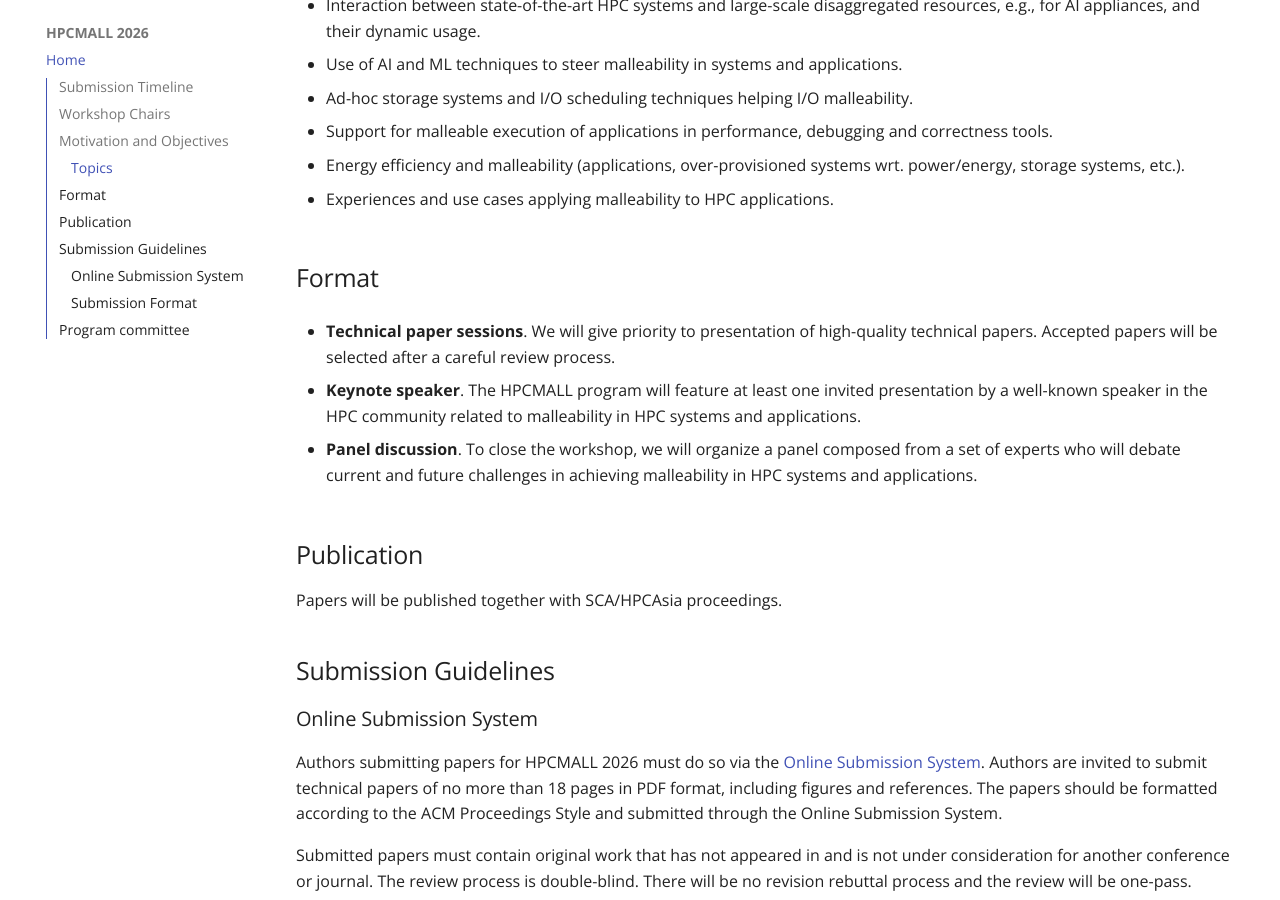
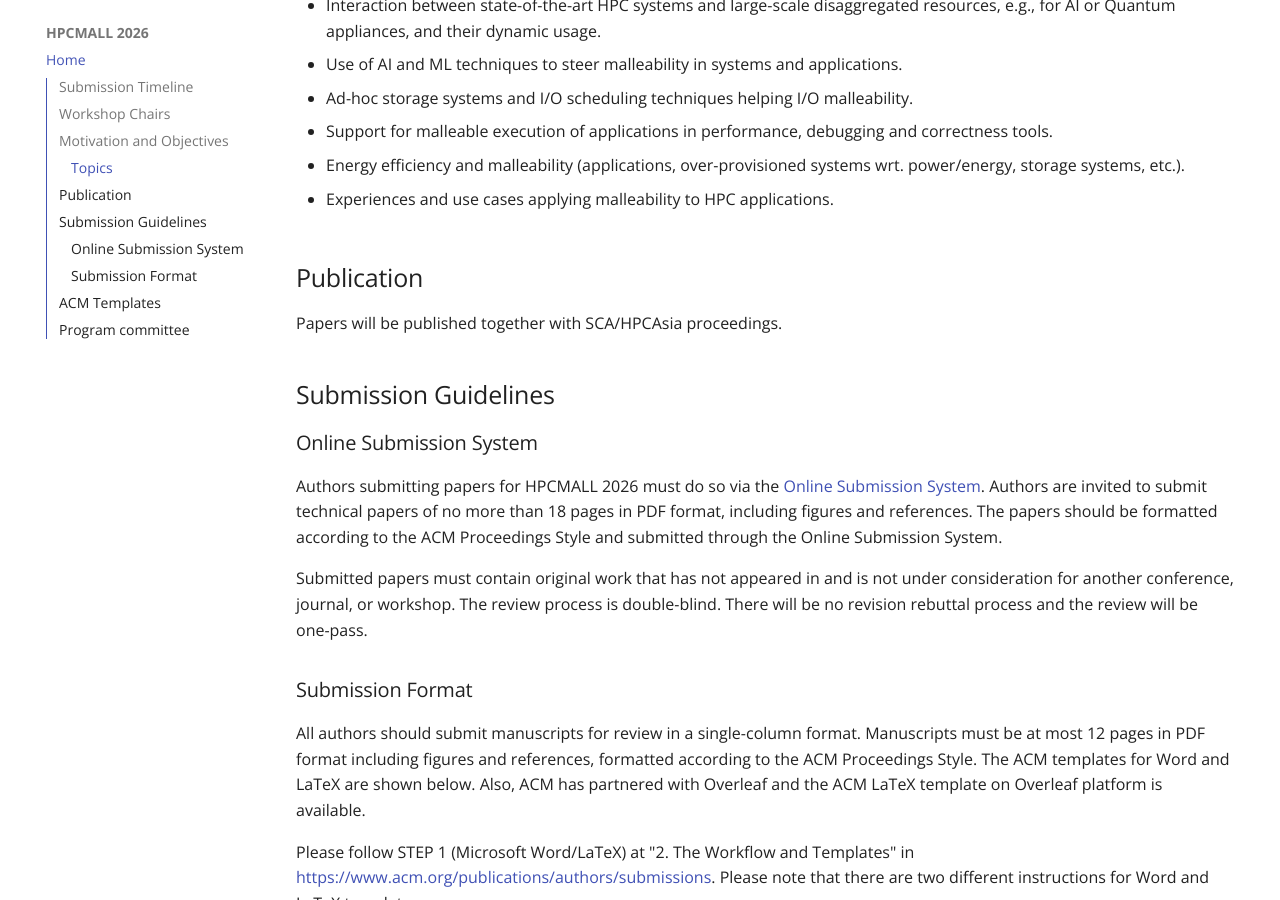
Before and after one commit to CoCo-ARCOS/HPCMALL2026, an MkDocs documentation site: the page built from docs/index.md, in a window 1280 px wide and 900 px high, scrolled down 2003 px. Built offline with MkDocs 1.6.1 and Material for MkDocs 9.7.7, drawn with Linux system fonts in a browser that asks for light colours; some of the changed text lies outside the part shown.

Commit message:
Update index.md

```diff
--- a/docs/index.md
+++ b/docs/index.md
@@ -38,7 +38,7 @@ We are looking for original high-quality research and position papers on applica
 
 - Computing and I/O scheduling algorithms providing and/or exploiting static or dynamic malleability.
 
-- Interaction between state-of-the-art HPC systems and large-scale disaggregated resources, e.g., for AI appliances, and their dynamic usage.
+- Interaction between state-of-the-art HPC systems and large-scale disaggregated resources, e.g., for AI or Quantum appliances, and their dynamic usage.
 
 - Use of AI and ML techniques to steer malleability in systems and applications.
 
@@ -50,13 +50,7 @@ We are looking for original high-quality research and position papers on applica
 
 - Experiences and use cases applying malleability to HPC applications.
 
-## Format
 
-- **Technical paper sessions**. We will give priority to presentation of high-quality technical papers. Accepted papers will be selected after a careful review process.
-
-- **Keynote speaker**. The HPCMALL program will feature at least one invited presentation by a well-known speaker in the HPC community related to malleability in HPC systems and applications.
-
-- **Panel discussion**. To close the workshop, we will organize a panel composed from a set of experts who will debate current and future challenges in achieving malleability in HPC systems and applications.
 
 ## Publication
 
@@ -68,13 +62,15 @@ Papers will be published together with SCA/HPCAsia proceedings.
 
 Authors submitting papers for HPCMALL 2026 must do so via the [Online Submission System](https://ssl.linklings.net/conferences/HPCAsia/). Authors are invited to submit technical papers of no more than 18 pages in PDF format, including figures and references. The papers should be formatted according to the ACM Proceedings Style and submitted through the Online Submission System.
 
-Submitted papers must contain original work that has not appeared in and is not under consideration for another conference or journal. The review process is double-blind. There will be no revision rebuttal process and the review will be one-pass.
+Submitted papers must contain original work that has not appeared in and is not under consideration for another conference, journal, or workshop. The review process is double-blind. There will be no revision rebuttal process and the review will be one-pass.
 
 ### Submission Format
 
-All authors should submit manuscripts for review in a single-column format. Manuscripts must be at most 18 pages in PDF format including figures and references, formatted according to the ACM Proceedings Style. The ACM templates for Word and LaTeX are shown below. Also, ACM has partnered with Overleaf and the ACM LaTeX template on Overleaf platform is available. Please follow STEP 1 (Microsoft Word/LaTeX) at "2. The Workflow and Templates" in [https://www.acm.org/publications/authors/submissions](https://www.acm.org/publications/authors/submissions). Please note that there are two different instructions for Word and LaTeX template users.
+All authors should submit manuscripts for review in a single-column format. Manuscripts must be at most 12 pages in PDF format including figures and references, formatted according to the ACM Proceedings Style. The ACM templates for Word and LaTeX are shown below. Also, ACM has partnered with Overleaf and the ACM LaTeX template on Overleaf platform is available.
 
-- ACM Templates
+Please follow STEP 1 (Microsoft Word/LaTeX) at "2. The Workflow and Templates" in [https://www.acm.org/publications/authors/submissions](https://www.acm.org/publications/authors/submissions). Please note that there are two different instructions for Word and LaTeX template users.
+
+## ACM Templates
     * Word (docx) - [download](https://www.acm.org/binaries/content/assets/publications/taps/acm_submission_template.docx)
     * LaTex (zip) [download](https://portalparts.acm.org/hippo/latex_templates/acmart-primary.zip)
         use a "manuscript" format option (Please refer to sample/sample-manuscript.tex).
```
Also changed, not shown: other parts of docs/index.md (+1 -1 lines).
